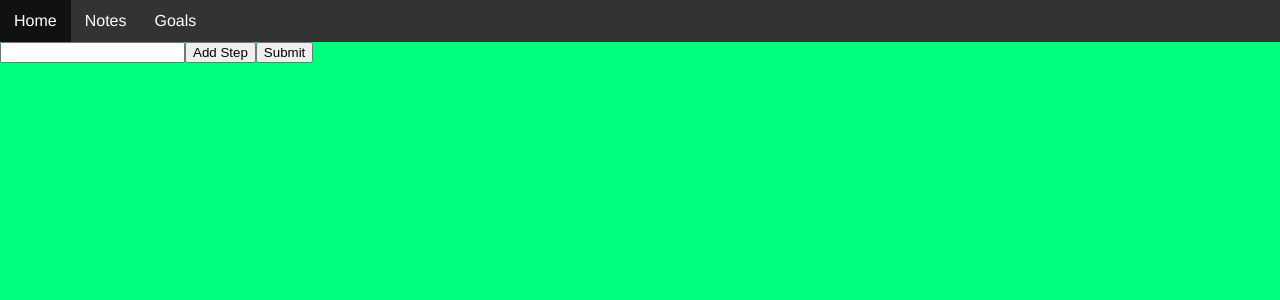
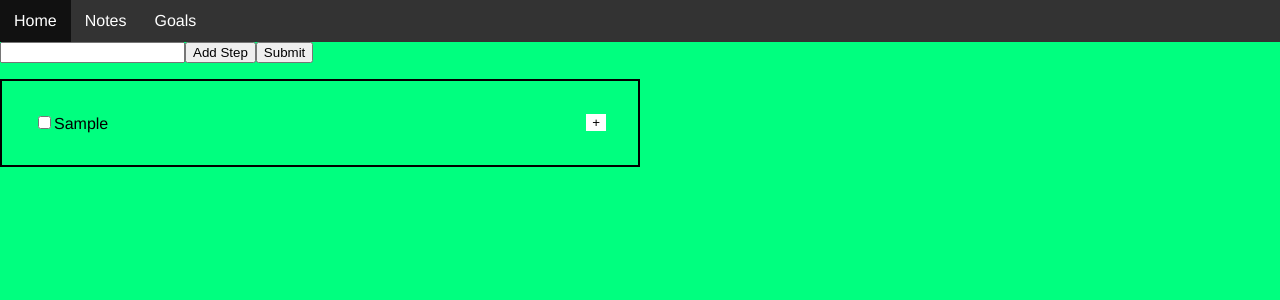
Before and after one commit to fluxroid/memento, a React (Create React App) app: page /goals in a window 1280 px wide. Both pictures are taken after typing "Sample" into the empty fields and a click on the input "Submit". Shown: the top 300 px of the page. Built offline with nearby package versions, Linux system fonts and the light colour scheme.

Commit message:
started on dropdown goal button

```diff
--- a/src/App.css
+++ b/src/App.css
@@ -22,6 +22,15 @@
 .NoteInputTitle:focus, .NoteInputBody:focus {
 	outline: none;
 	overflow-wrap: break-word;
+}
+
+.DropDown {
+	float: right;
+}
+
+.DropDown > button {
+	border: none;
+	background: white;
 }
 
 
@@ -118,3 +127,14 @@ textarea.NoteInputBody:hover, textarea.NoteInputTitle:hover {
 	white-space: pre-line;
 	text-align: left;
 }
+
+.Goal {
+	border: 2px solid black;
+	padding: 32px;
+}
+
+.GoalContainer {
+	display: grid;
+	grid-template-columns: 1fr 1fr;
+	grid-auto-flow: row dense;
+}
--- /dev/null
+++ b/src/Goal.js
@@ -0,0 +1,60 @@
+import React, { Component } from 'react';
+
+class Goal extends Component {
+	constructor(props) {
+		super(props);
+		this.state = {
+			text: "+",
+			visible: false
+		};
+		this.handleDrop = this.handleDrop.bind(this);
+	}
+
+	handleDrop() {
+		this.setState({
+			text: this.state.text === "+"? "-" : "+",
+			visible: !this.state.visible
+		});
+	}
+
+	render () {
+		const goals = this.props.goals.map( (goal, goalIndex) => {
+			const steps = goal.stepForms.map( (step, stepIndex) => {
+				return (
+					<div key={step.id}>
+							<input
+								type="checkbox"
+							/>
+							<span>{step.content}</span>
+					</div>
+				);
+			})
+			return (
+			<div className={"Goal"}>
+				<div>
+					<input type="checkbox"
+					/>
+					<span>{goal.title}</span>
+					<span className={"DropDown"}>
+						<button
+							type="text"
+							onClick={this.handleDrop}
+						>
+							{this.state.text}
+						</button>
+					</span>
+				</div>
+				<div>{this.state.visible && steps}</div>
+			</div>
+			);
+				}
+			)
+
+		return (
+			<div className={"GoalContainer"}>
+				{goals}
+			</div>
+		);
+	}
+}
+export default Goal;
--- a/src/GoalsPage.js
+++ b/src/GoalsPage.js
@@ -1,5 +1,6 @@
 import React, { Component } from 'react';
 import GoalForm from './GoalForm.js';
+import Goal from './Goal.js';
 
 class GoalsPage extends Component {
 	constructor(props) {
@@ -62,6 +63,7 @@ class GoalsPage extends Component {
 
 	render() {
 		const {input, output, deleted} = {...this.state};
+		const steps = input.stepForms.map((stepForm) => <p>{stepForm.content}</p>)
 		return (
 			<div>
 			<GoalForm
@@ -73,7 +75,9 @@ class GoalsPage extends Component {
         onIncrementStep={this.incrementStep}
         input={input}
 			/>
-			<p>{input.title}</p>
+			<Goal
+				goals={output}
+			/>
 			</div>
 		)
 	}
--- a/src/index.css
+++ b/src/index.css
@@ -27,3 +27,7 @@ li a {
 li a:hover {
 	background-color: #111;
 }
+
+input[type=checkbox]:checked + span {
+	text-decoration: line-through;
+}
```
Lines whose indentation alone changed are shown as unchanged.
